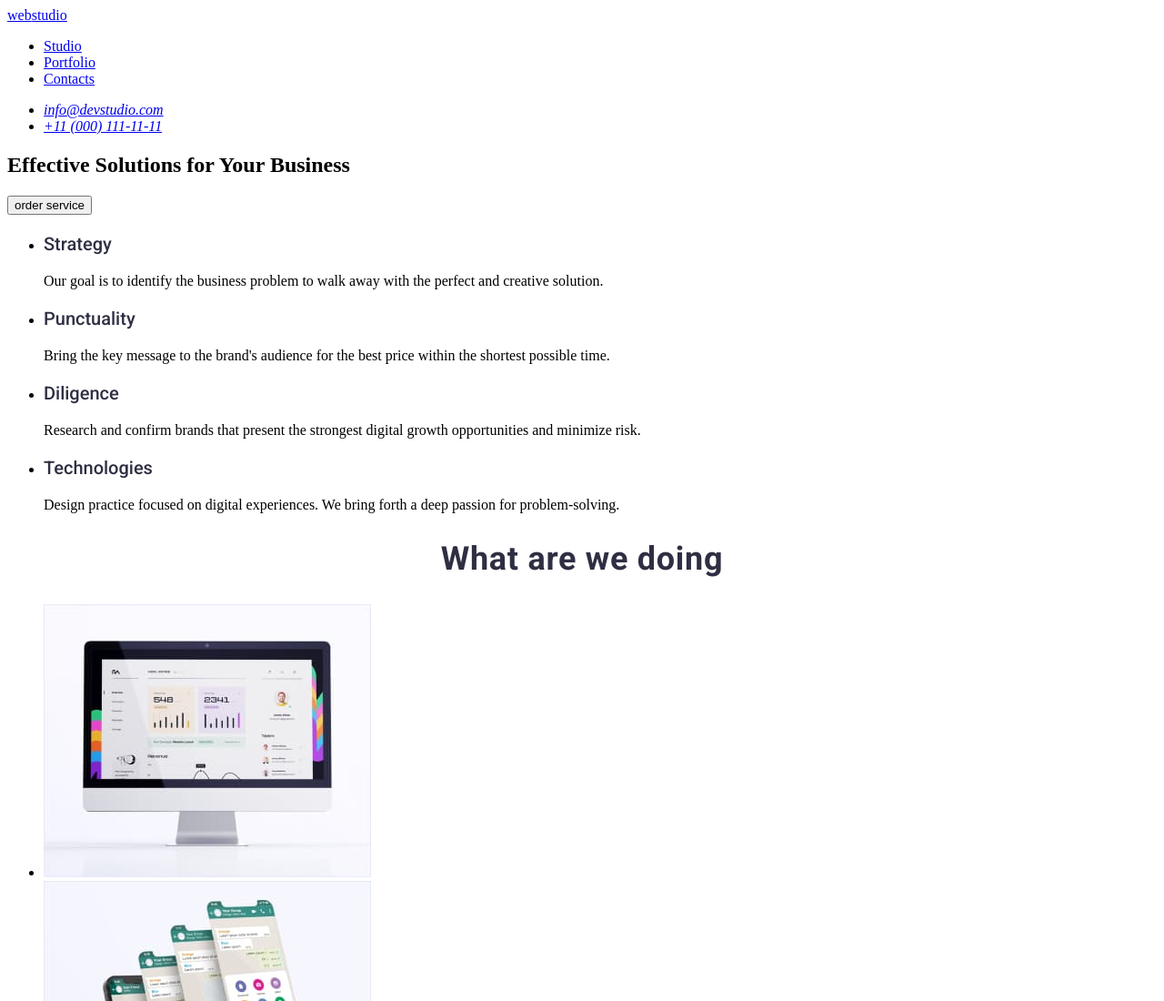
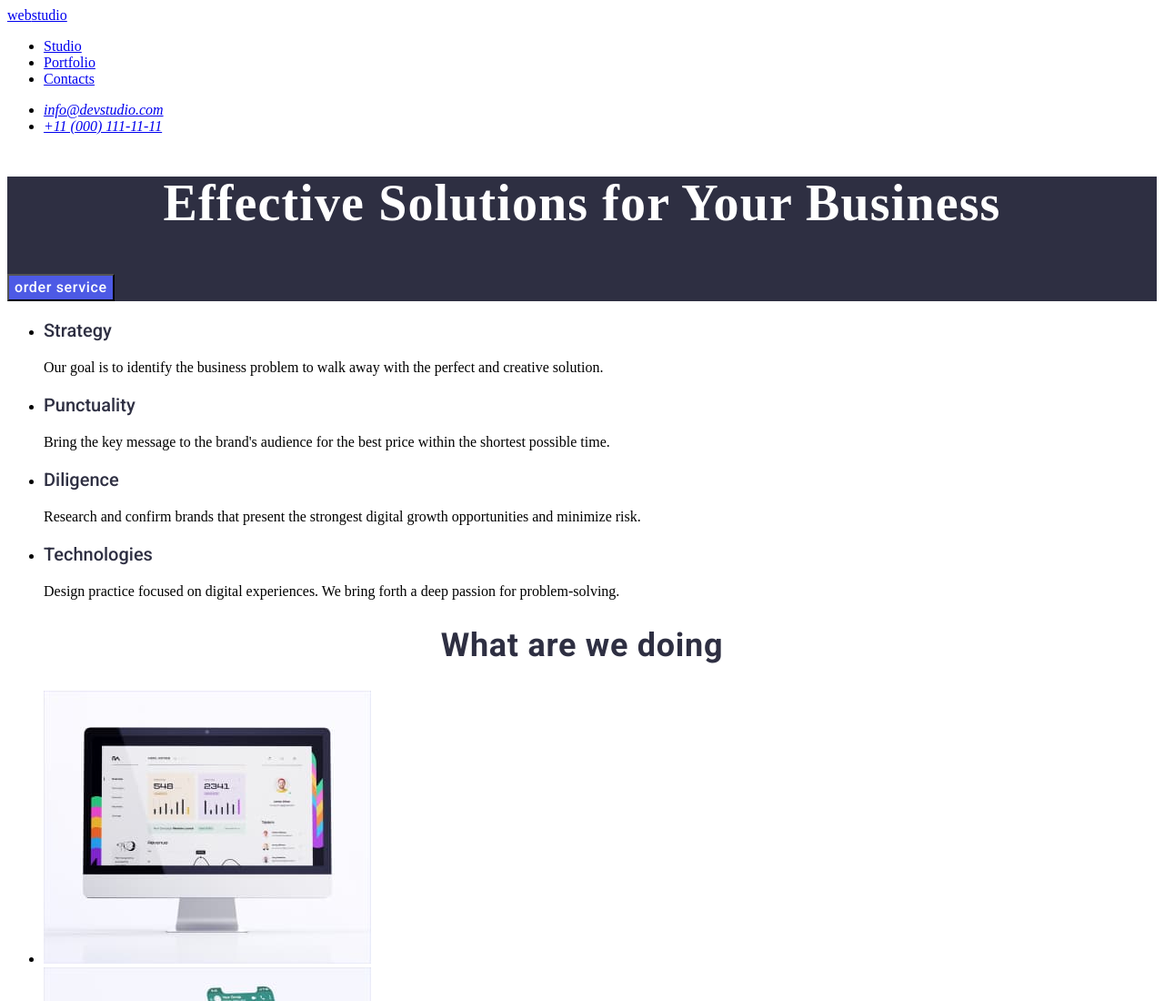
Before and after one commit to Slavik1987/goit-markup-hw-02, a plain HTML site: page index.html in a window 1280 px wide. Shown: the top 1100 px of the page at 91% size. Drawn offline with Linux system fonts and the light colour scheme.

Commit message:
section 1

```diff
--- a/index.html
+++ b/index.html
@@ -57,7 +57,7 @@
 
       <section class="section-hero">
         <h1 class="solutions">Effective Solutions for Your Business</h1>
-        <button class="button" type="button"><span class="settings-order">order service</span></button></section>
+        <button class="button" type="button"><span class="button-order">order service</span></button></section>
       <!--Section1-->
       <section class="review">
         <h2 hidden>none</h2>
--- a/styless.css/homework.css
+++ b/styless.css/homework.css
@@ -23,6 +23,44 @@ Common styless
 Heder styless
 ==================
 */
+.button-order
+{
+        color: #ffffff;
+}
+.button
+{
+        font-family: "Roboto", sans-serif;
+        font-weight: 500;
+        font-size: 16px;
+        line-height: 1.5;
+        letter-spacing: 0.04em;
+        cursor: pointer;
+
+
+        background-color: #4D5AE5
+}
+.button:hover
+{
+        background-color: #404BBF;
+}
+.button:focus
+{
+        background-color: #404BBF;
+
+}
+.solutions {
+        font-size: 56px;
+        line-height: 1.07;
+        text-align: center;
+        letter-spacing: 0.02em;
+        color:#ffffff;
+
+}
+.section-hero
+{
+        background-color:#2e2f42 ;
+
+}
 
 /*
 ==================
```
